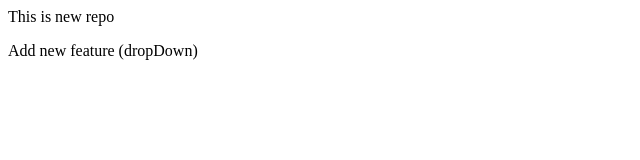
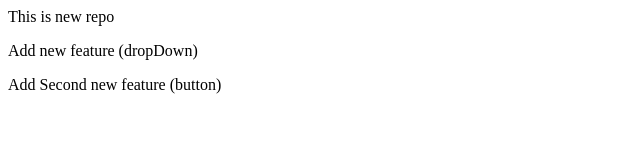
Before and after one commit to ShashvatYadav/local_repo, a plain HTML site: page index.html in a window 1280 px wide. Shown: the whole page, without its empty margins (0-640 px from the left). Drawn offline with Linux system fonts and the light colour scheme.

Commit message:
Add second features(button)

```diff
--- a/index.html
+++ b/index.html
@@ -1,2 +1,3 @@
 <p>This is new repo </p>
 <p> Add new feature (dropDown) </p>
+<p> Add Second new feature (button)</p>
```
